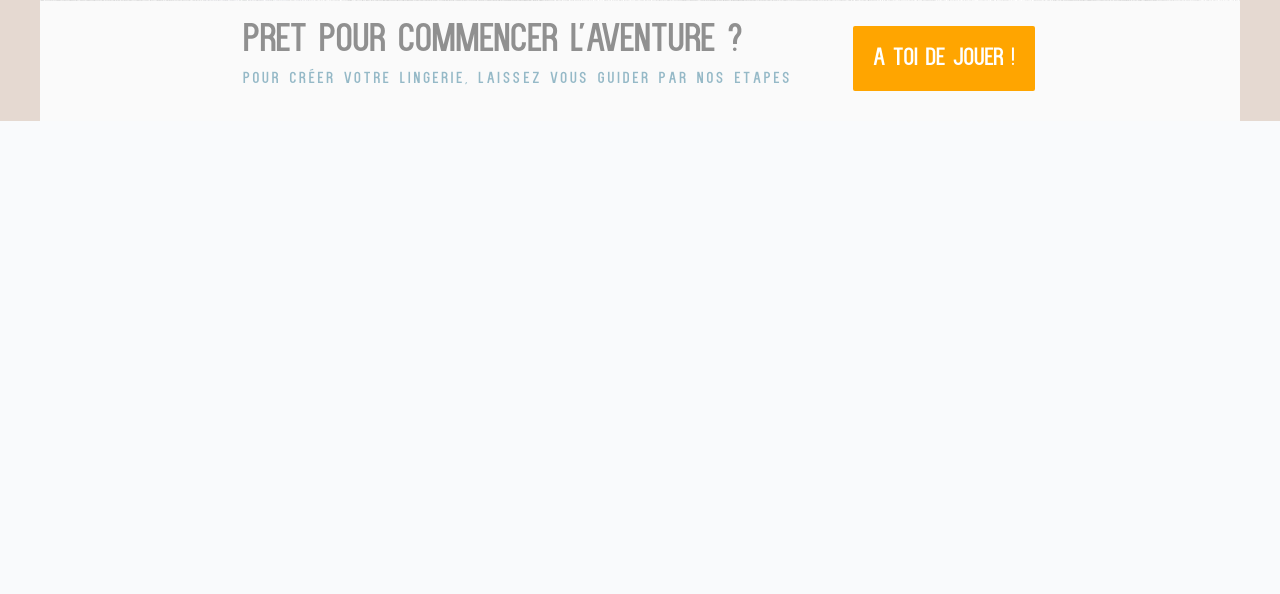
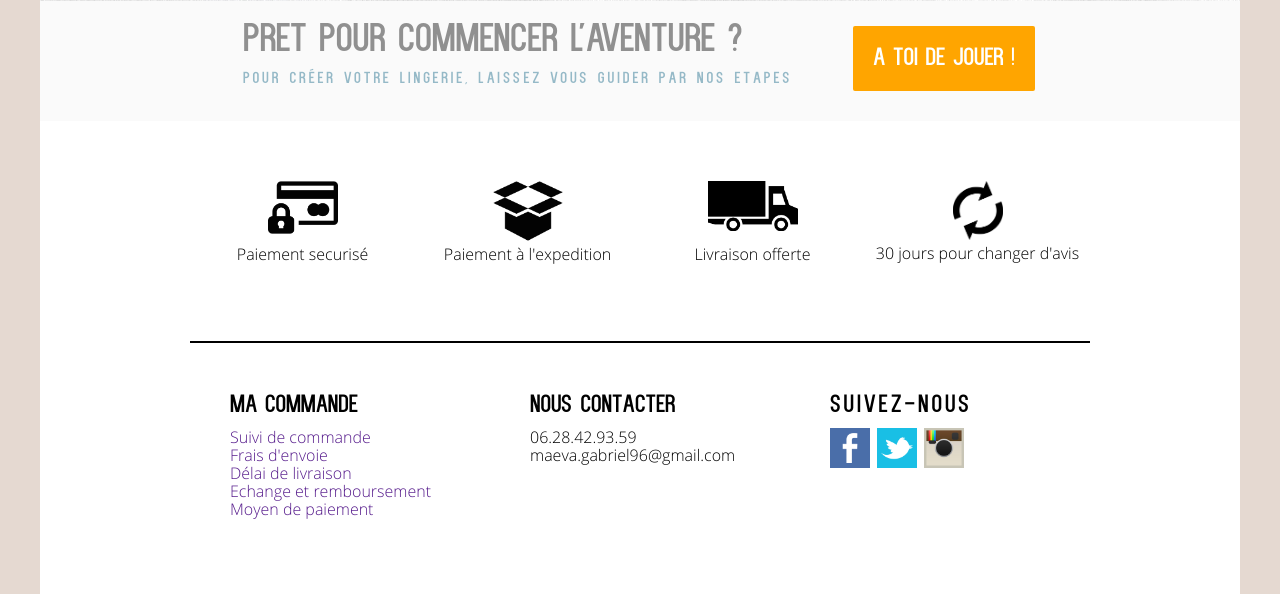
Before and after one commit to SNYdev/DeCotonASoi, a PHP site: page /DeCotonASoi/index.php in a window 1280 px wide. Shown: the part 2462-3056 px from the top of the page. Before the commit the page ends 2583 px from the top, so only its background shows below. Run offline with PHP 8.4, Linux system fonts and the light colour scheme.

```diff
--- a/index.php
+++ b/index.php
@@ -136,14 +136,11 @@
                         echo '<li class="navLiDcas"><a class="linkNav" href="?page=inscription">Inscription</a></li>';
                         echo '<li class="navLiDcas"><a class="linkNav" href="?page=login">Connexion</a></li>';
                     }
-                    if(isset($_SESSION['user']) && ($_SESSION['user']['name'] === "admin")) {
-                        echo '<li class="navLiDcas"><a class="linkNav" href="?page=backoffice">Backoffice</a></li>';
-                    }
                 ?>
             <li class="navLiDcas"><a class="linkNav" href="?page=home">Contact</a></li>
         </ul>
     </div>
-
+    <div class="actionBlock">
     <?php
 
 
@@ -166,6 +163,59 @@
             echo 'File is missing';
         }
     ?>
+    </div>
+        <div class="footer">
+                <div class="mainFooter">
+                    <div class="iconeDCAS">
+                        <div class="iconeIMG">
+                            <img src="vue/img/logo-payement.png" width='70px'>
+                            <p class="iconeTxt" id="Psecurity">Paiement securisé</p>
+                        </div>
+                        <div class="iconeIMG">
+                            <img src="vue/img/logo-livraison.png" width='70px'>
+                            <p class="iconeTxt" id="Pexpedition">Paiement à l'expedition</p>
+                        </div>
+                        <div class="iconeIMG">
+                            <img src="vue/img/logo-expedition.png" width='90px'>
+                            <p class="iconeTxt" id="Poffer">Livraison offerte</p>
+                        </div>
+                        <div class="iconeIMG">
+                            <img src="vue/img/logo-changement.png" width='50px'>
+                            <p class="iconeTxt" id="Pdays">30 jours pour changer d'avis</p>
+                        </div>
+                    </div>
+                    <div id="barre">
+                    </div>
+                    <div class="moreInformation">
+                        <div class="contactInformation">
+                            <h1 class="h1Information">Ma commande<br></h1>
+                            <ul class="liInformation">
+                                <li><a class="linkFooter" href="">Suivi de commande</a></li>
+                                <li><a class="linkFooter" href="">Frais d'envoie</a></li>
+                                <li><a class="linkFooter" href="">Délai de livraison</a></li>
+                                <li><a class="linkFooter" href="">Echange et remboursement</a></li>
+                                <li><a class="linkFooter" href="">Moyen de paiement</a></li>
+                            </ul>
+                        </div>
+                        <div class="contact">
+                            <h1 class="h1Information">Nous contacter</h1>
+                            <ul class="liInformation">
+                                <li>06.28.42.93.59</li>
+                                <li>maeva.gabriel96@gmail.com</li>
+                            </ul>
+                        </div>
+                        <div class="socialNetwork">
+                            <h1 class="h1Information" id="followBlock">Suivez-Nous</h1>
+                            <div class="contactIcone">
+                                <img src="vue/img/facebook-icon-flat.png" width="40px">
+                                <img src="vue/img/logo-Twitter.png" width="40px">
+                                <img src="vue/img/logo-insta.jpg" width="40px">
+                            </div>
+                        </div>
+                    </div>
+                </div>
+        </div>
+    </div>
     <script type="text/javascript">
     </script>
 </body>
```
Lines whose indentation alone changed are shown as unchanged.
